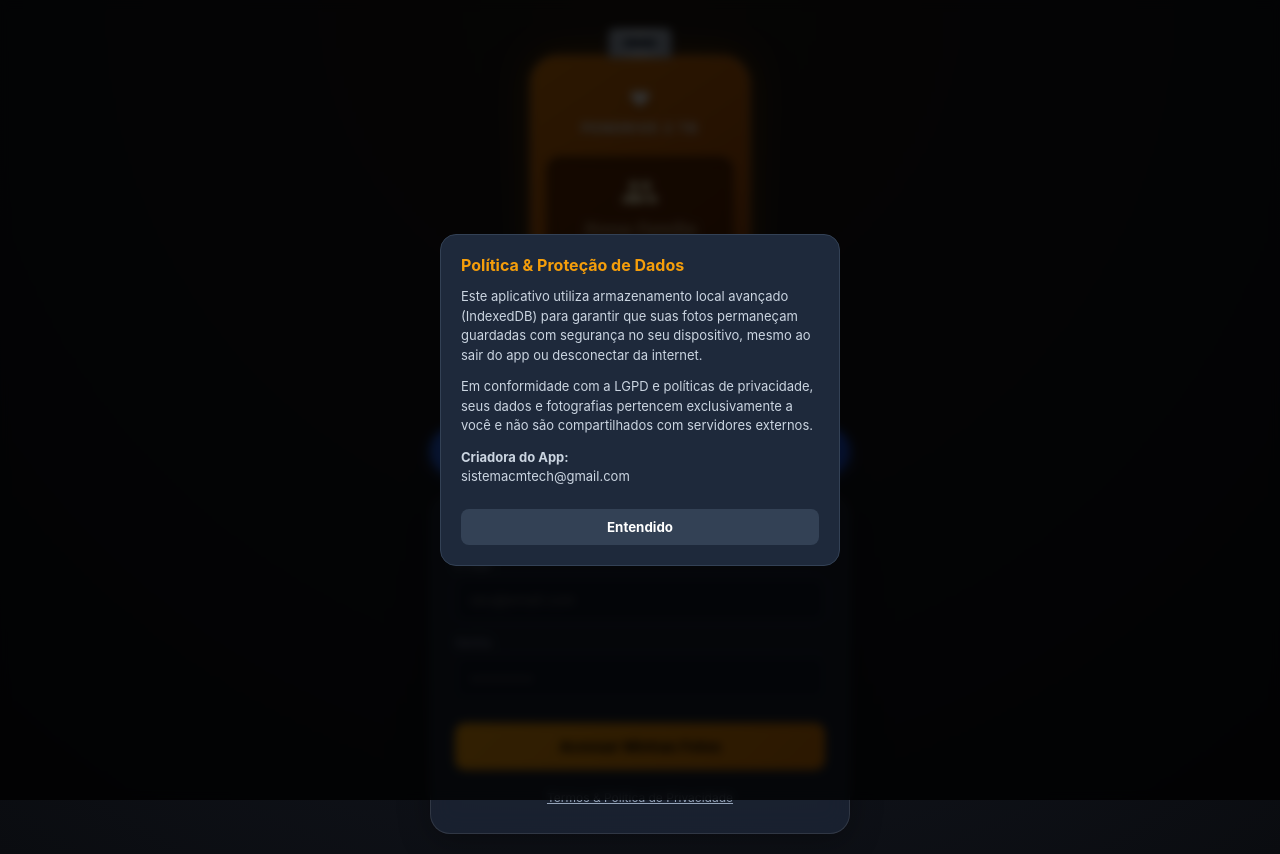
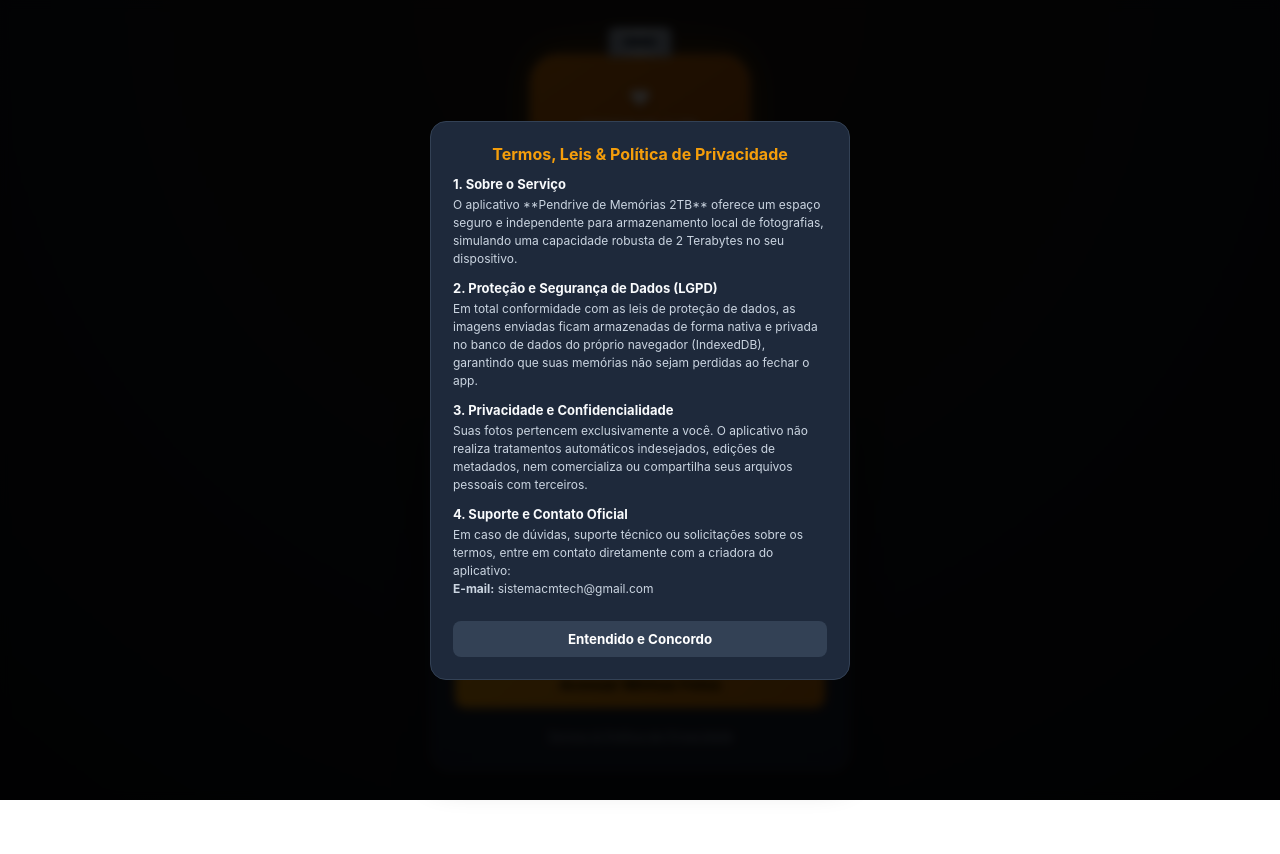
Before and after one commit to sistemacmtech-cmd/Mypendrive-, a plain HTML site: page index.html in a window 1280 px wide. Both pictures are taken after a click on the button "Termos & Política de Privacidade". After the commit the page ends 800 px from the top, so only its background shows below. Drawn offline with Linux system fonts and the light colour scheme.

Commit message:
Update index.html

```diff
--- a/index.html
+++ b/index.html
@@ -59,8 +59,8 @@
       align-items: center;
       padding: 20px 15px;
       border: 1px solid rgba(254, 215, 170, 0.4);
-      margin-top: 35px;
-      margin-bottom: 25px;
+      margin-top: 25px;
+      margin-bottom: 20px;
     }
 
     .pendrive-card::before {
@@ -136,32 +136,8 @@
       font-size: 28px;
       font-weight: bold;
       color: #fef3c7;
-      margin-bottom: 25px;
+      margin-bottom: 20px;
       text-shadow: 0 2px 10px rgba(217, 119, 6, 0.3);
-    }
-
-    /* BOTÃO INSTALAR PWA */
-    .pwa-btn {
-      background: linear-gradient(135deg, #2563eb, #1d4ed8);
-      color: #ffffff;
-      border: none;
-      padding: 14px 24px;
-      border-radius: 50px;
-      font-size: 15px;
-      font-weight: 700;
-      display: flex;
-      align-items: center;
-      gap: 10px;
-      cursor: pointer;
-      box-shadow: 0 4px 15px rgba(37, 99, 235, 0.4);
-      transition: all 0.2s ease;
-      margin-bottom: 20px;
-      width: 100%;
-      justify-content: center;
-    }
-
-    .pwa-btn:active {
-      transform: scale(0.97);
     }
 
     /* FORMULÁRIO DE LOGIN */
@@ -211,6 +187,19 @@
       border-color: #f59e0b;
     }
 
+    .forgot-password {
+      display: block;
+      text-align: right;
+      font-size: 12px;
+      color: #f59e0b;
+      margin-top: -6px;
+      margin-bottom: 14px;
+      background: none;
+      border: none;
+      cursor: pointer;
+      width: 100%;
+    }
+
     .submit-btn {
       width: 100%;
       background: linear-gradient(135deg, #f59e0b, #d97706);
@@ -221,7 +210,7 @@
       font-weight: bold;
       font-size: 15px;
       cursor: pointer;
-      margin-top: 10px;
+      margin-top: 4px;
       transition: opacity 0.2s;
     }
 
@@ -240,14 +229,14 @@
       padding: 4px;
     }
 
-    /* MODAL POLÍTICA */
+    /* MODAL POLÍTICA E TERMOS EXPANDIDOS */
     .modal-overlay {
       position: fixed;
       top: 0;
       left: 0;
       right: 0;
       bottom: 0;
-      background: rgba(0, 0, 0, 0.8);
+      background: rgba(0, 0, 0, 0.85);
       backdrop-filter: blur(5px);
       display: none;
       align-items: center;
@@ -260,24 +249,33 @@
       background: #1e293b;
       border-radius: 16px;
       border: 1px solid #334155;
-      max-width: 400px;
+      max-width: 420px;
       width: 100%;
-      padding: 20px;
-      max-height: 80vh;
+      padding: 22px;
+      max-height: 85vh;
       overflow-y: auto;
+      text-align: left;
     }
 
     .modal-content h3 {
       font-size: 16px;
       color: #f59e0b;
       margin-bottom: 12px;
+      text-align: center;
+    }
+
+    .modal-content h4 {
+      font-size: 13px;
+      color: #f8fafc;
+      margin-top: 12px;
+      margin-bottom: 4px;
     }
 
     .modal-content p {
-      font-size: 13px;
+      font-size: 12px;
       color: #cbd5e1;
       line-height: 1.5;
-      margin-bottom: 12px;
+      margin-bottom: 8px;
     }
 
     .close-modal-btn {
@@ -289,10 +287,10 @@
       border-radius: 8px;
       font-weight: bold;
       cursor: pointer;
-      margin-top: 10px;
+      margin-top: 15px;
     }
 
-    /* TELA PRINCIPAL (GALERIA/PENDRIVE) */
+    /* TELA PRINCIPAL DO APP */
     .app-screen {
       display: none;
       width: 100%;
@@ -449,15 +447,6 @@
 
     <h1 class="app-main-title">Pendrive de Memórias</h1>
 
-    <button class="pwa-btn" id="installPwaBtn" onclick="triggerInstall()">
-      <svg width="20" height="20" viewBox="0 0 24 24" fill="none" stroke="currentColor" stroke-width="2">
-        <path d="M21 15v4a2 2 0 0 1-2 2H5a2 2 0 0 1-2-2v-4"></path>
-        <polyline points="7 10 12 15 17 10"></polyline>
-        <line x1="12" y1="15" x2="12" y2="3"></line>
-      </svg>
-      Baixar App Web
-    </button>
-
     <div class="auth-card">
       <h2 class="auth-title">Entrar no Pendrive</h2>
       <form id="authForm" onsubmit="handleAuth(event)">
@@ -469,20 +458,31 @@
           <label for="password">Senha</label>
           <input type="password" id="password" required placeholder="••••••••">
         </div>
+        <button type="button" class="forgot-password" onclick="forgotPassword()">Esqueci minha senha</button>
         <button type="submit" class="submit-btn">Acessar Minhas Fotos</button>
       </form>
       <button class="policy-link" onclick="openPolicyModal()">Termos & Política de Privacidade</button>
     </div>
   </div>
 
-  <!-- MODAL POLÍTICA E LEIS -->
+  <!-- MODAL POLÍTICA E TERMOS EXPANDIDOS -->
   <div class="modal-overlay" id="policyModal">
     <div class="modal-content">
-      <h3>Política & Proteção de Dados</h3>
-      <p>Este aplicativo utiliza armazenamento local avançado (IndexedDB) para garantir que suas fotos permaneçam guardadas com segurança no seu dispositivo, mesmo ao sair do app ou desconectar da internet.</p>
-      <p>Em conformidade com a LGPD e políticas de privacidade, seus dados e fotografias pertencem exclusivamente a você e não são compartilhados com servidores externos.</p>
-      <p><strong>Criadora do App:</strong><br>sistemacmtech@gmail.com</p>
-      <button class="close-modal-btn" onclick="closePolicyModal()">Entendido</button>
+      <h3>Termos, Leis & Política de Privacidade</h3>
+
+      <h4>1. Sobre o Serviço</h4>
+      <p>O aplicativo **Pendrive de Memórias 2TB** oferece um espaço seguro e independente para armazenamento local de fotografias, simulando uma capacidade robusta de 2 Terabytes no seu dispositivo.</p>
+
+      <h4>2. Proteção e Segurança de Dados (LGPD)</h4>
+      <p>Em total conformidade com as leis de proteção de dados, as imagens enviadas ficam armazenadas de forma nativa e privada no banco de dados do próprio navegador (IndexedDB), garantindo que suas memórias não sejam perdidas ao fechar o app.</p>
+
+      <h4>3. Privacidade e Confidencialidade</h4>
+      <p>Suas fotos pertencem exclusivamente a você. O aplicativo não realiza tratamentos automáticos indesejados, edições de metadados, nem comercializa ou compartilha seus arquivos pessoais com terceiros.</p>
+
+      <h4>4. Suporte e Contato Oficial</h4>
+      <p>Em caso de dúvidas, suporte técnico ou solicitações sobre os termos, entre em contato diretamente com a criadora do aplicativo:<br><strong>E-mail:</strong> sistemacmtech@gmail.com</p>
+
+      <button class="close-modal-btn" onclick="closePolicyModal()">Entendido e Concordo</button>
     </div>
   </div>
 
@@ -522,27 +522,6 @@
 
   <script>
     /* 1. SERVICE WORKER & PWA */
-    let deferredPrompt;
-    window.addEventListener('beforeinstallprompt', (e) => {
-      e.preventDefault();
-      deferredPrompt = e;
-      document.getElementById('installPwaBtn').style.display = 'flex';
-    });
-
-    function triggerInstall() {
-      if (deferredPrompt) {
-        deferredPrompt.prompt();
-        deferredPrompt.userChoice.then((choiceResult) => {
-          if (choiceResult.outcome === 'accepted') {
-            console.log('PWA instalado!');
-          }
-          deferredPrompt = null;
-        });
-      } else {
-        alert('Para instalar o app no seu ecrã inicial:\n\n• Android / Chrome: Clique no menu (⋮) e selecione "Instalar Aplicativo".\n• iPhone / Safari: Clique em "Partilhar" (↑) e escolha "Adicionar ao Ecrã Principal".');
-      }
-    }
-
     if ('serviceWorker' in navigator) {
       const swCode = `
         const CACHE = 'pendrive-cache-v1';
@@ -572,6 +551,16 @@
     /* 3. LÓGICA E INTERFACE */
     function openPolicyModal() { document.getElementById('policyModal').style.display = 'flex'; }
     function closePolicyModal() { document.getElementById('policyModal').style.display = 'none'; }
+
+    function forgotPassword() {
+      const email = document.getElementById('email').value;
+      if (!email) {
+        alert('Por favor, digite o seu e-mail no campo acima primeiro para recuperar a senha.');
+        document.getElementById('email').focus();
+        return;
+      }
+      alert(`Instruções e link de recuperação de senha foram enviados para o e-mail:\n\n${email}\n\n(Verifique também a caixa de spam).`);
+    }
 
     function handleAuth(e) {
       e.preventDefault();
```
